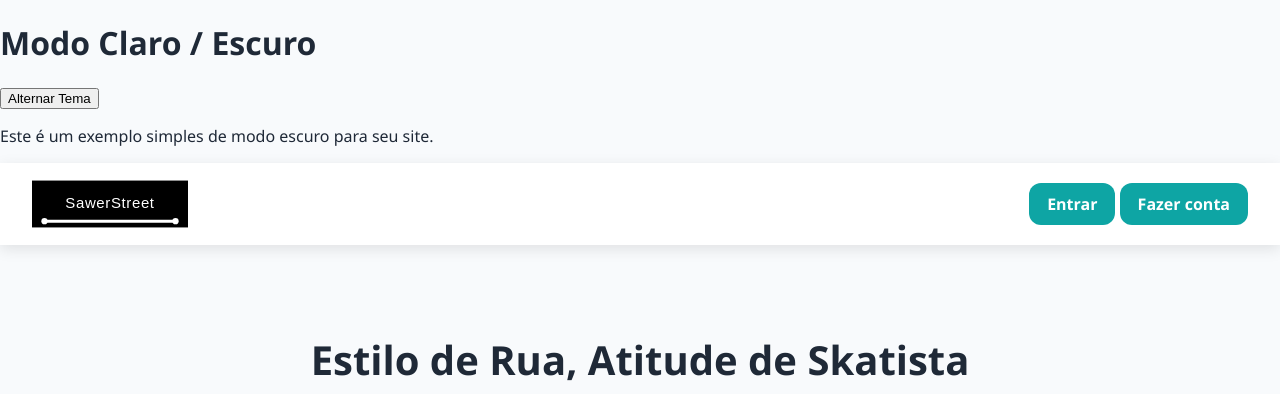
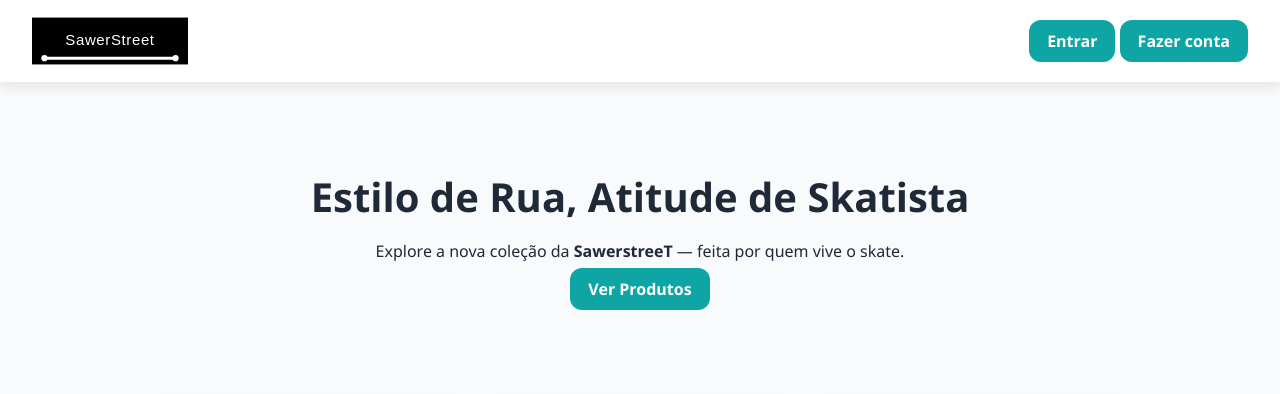
Before and after one commit to wilburlindo/STREETSAWER2.0, a plain HTML site: page index.html in a window 1280 px wide. Shown: the top 394 px of the page. Drawn offline with Linux system fonts and the light colour scheme.

Commit message:
Update index.html

```diff
--- a/index.html
+++ b/index.html
@@ -1,22 +1,4 @@
 <!DOCTYPE html>
-<html lang="pt-BR">
-<head>
-  <meta charset="UTF-8" />
-  <meta name="viewport" content="width=device-width, initial-scale=1.0" />
-  <title>Modo Escuro</title>
-  <link rel="stylesheet" href="style.css" />
-</head>
-<body>
-  <div class="container">
-    <h1>Modo Claro / Escuro</h1>
-    <button id="toggle-theme">Alternar Tema</button>
-    <p>Este é um exemplo simples de modo escuro para seu site.</p>
-  </div>
-
-  <script src="script.js"></script>
-</body>
-</html>
-
 <html lang="pt-BR">
 <head>
   <meta charset="UTF-8">
```
